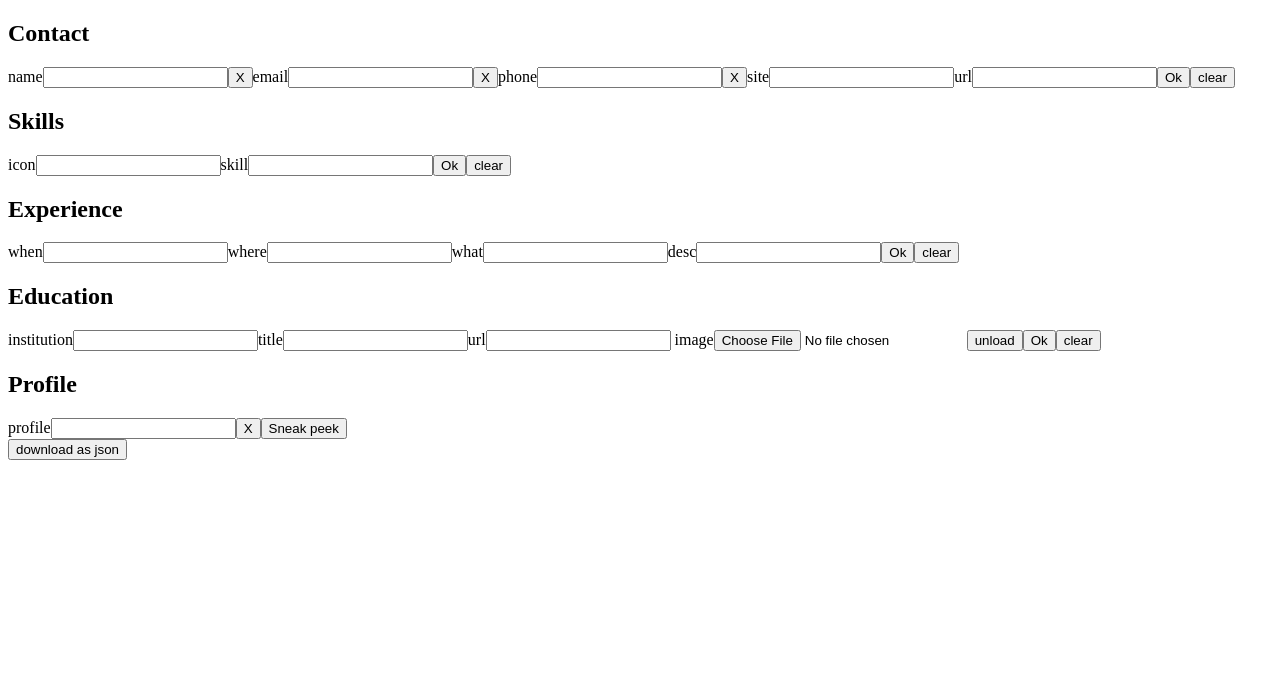
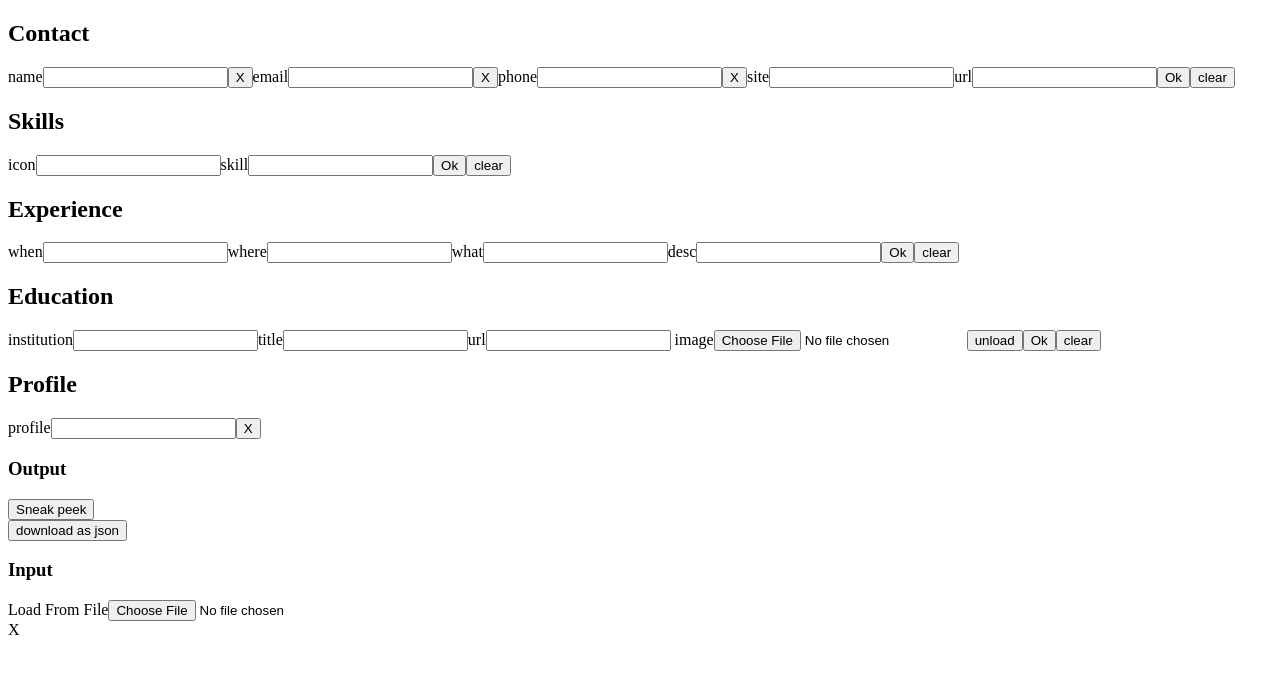
Before and after one commit to Perlesvaux/solid-cv, a React (Vite) app: page / in a window 1280 px wide. Shown: the top 674 px of the page. Built offline with nearby package versions, Linux system fonts and the light colour scheme.

Commit message:
feat: DumpLoader ready. Populate state from a json

```diff
--- a/src/App.jsx
+++ b/src/App.jsx
@@ -16,6 +16,7 @@ import FieldExperience from './FieldExperience.jsx'
 import FieldEducation from './FieldEducation.jsx'
 import FieldLinks from './FieldLinks.jsx'
 import Dump from './Dump.jsx'
+import DumpLoader from './DumpLoader.jsx'
 
 export default function App() {
   //const [count, setCount] = useState(0)
@@ -42,8 +43,12 @@ export default function App() {
       <h2>Profile</h2>
       <FieldProfile getter={state} setter={action} />
 
+      <h3>Output</h3>
       <button onClick={print}> Sneak peek </button>
       <Dump getter={state} />
+
+      <h3>Input</h3>
+      <DumpLoader getter={state} setter={action}/>
     </>
   )
 }
--- /dev/null
+++ b/src/DumpLoader.jsx
@@ -0,0 +1,18 @@
+import PropTypes from 'prop-types'
+import {useHandler} from './Lib.js'
+import InputJSON from './InputJSON.jsx'
+
+export default function DumpLoader ({getter, setter}) {
+  const {clone} = useHandler(setter)
+
+  return (<InputJSON
+    name="Load From File"
+    changer={clone}
+  />)
+
+}
+
+DumpLoader.propTypes = {
+  getter: PropTypes.object,
+  setter: PropTypes.func,
+}
--- a/src/InputJSON.jsx
+++ b/src/InputJSON.jsx
@@ -1,12 +1,42 @@
+import PropTypes from 'prop-types'
 import { useRef } from 'react'
 
 export default function InputJSON({ name, changer }){
   const ref = useRef(null)
+
+  const handleFileUpload = (event) => {
+    const file = event.target.files[0];
+    if (file) {
+      const reader = new FileReader();
+      reader.onload = (e) => {
+        try {
+          const json = JSON.parse(e.target.result);
+          if ('name' in json && 'email' in json && 'phone' in json) {
+            changer(json);
+          } else {
+            alert('Invalid JSON format!');
+          }
+        } catch (error) {
+          alert('Error reading JSON file!:', error);
+        }
+      };
+      reader.readAsText(file);
+    }
+  };
+
+
+
   return(<>
     <label> {name}
-      <input type="file" accept="application/json" ref={ref} onChange={changer}/>
+      <input type="file" accept="application/json" ref={ref} onChange={handleFileUpload}/>
     </label>
     <div onClick={()=>{ ref.current.value='' }}>X</div>
   </>)
 
 }
+
+
+InputJSON.propTypes = {
+  name:PropTypes.string.isRequired,
+  changer:PropTypes.func,
+}
--- a/src/Lib.js
+++ b/src/Lib.js
@@ -22,7 +22,7 @@ const blueprint = {
 
 
 function reducer(state, action) {
-  const {type, field, at, part, value} = action
+  const {type, field, at, part, value, dump} = action
   switch (type){
 
 
@@ -55,6 +55,11 @@ function reducer(state, action) {
     // Nukes entire progress
     case "initialState":
       return blueprint;
+
+
+    // Dump
+    case "clone":
+    return dump;
 
     default:
       throw new Error(`Unknown action: ${type}`);
@@ -111,7 +116,9 @@ export function useHandler (setter, field, initial){
   const singleUpdate = (e) => setter({type:'update property', field:field, value:e.target.value})
   const singleDelete = () => setter({type:'delete property', field:field, value:''})
 
-  return {newEntry, modifyText, modifyImage, eraseImage, entryPurge, entryDelete, entryEdit, confirm, entryImageDelete, entryImageEdit, singleUpdate, singleDelete}
+  const clone = (dump) => setter({type:'clone', dump:dump})
+
+  return {newEntry, modifyText, modifyImage, eraseImage, entryPurge, entryDelete, entryEdit, confirm, entryImageDelete, entryImageEdit, singleUpdate, singleDelete, clone}
 
 
 
```
